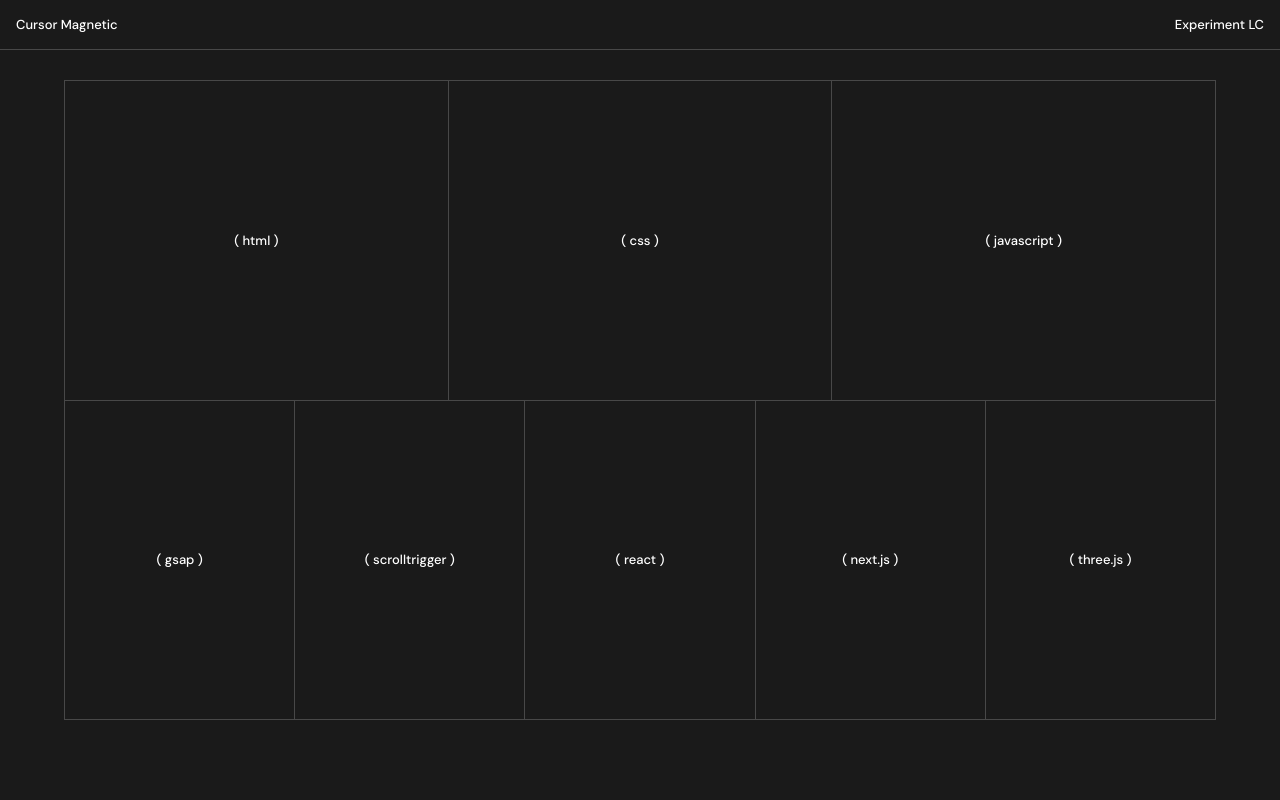
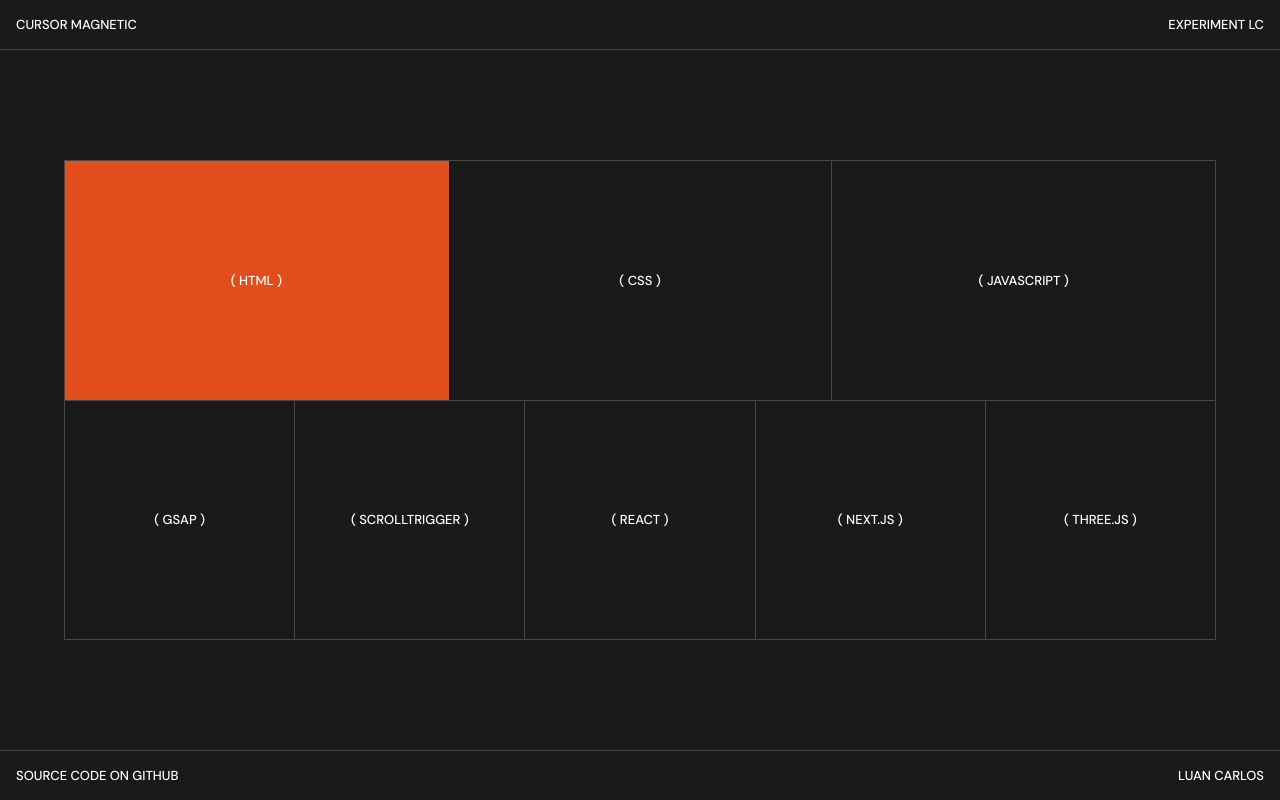
Before and after one commit to Luancss/cursor-magnetic, a Next.js app: page / in a window 1280 px wide. Built offline with nearby package versions, Linux system fonts and the light colour scheme.

Commit message:
refactor(styles): improve layout and fix typos in CSS and React components

```diff
--- a/src/app/globals.css
+++ b/src/app/globals.css
@@ -10,12 +10,14 @@
 }
 
 p {
+  text-transform: uppercase;
   color: #FFFFFF;
   font-size: 13px;
   font-weight: 500;
 }
 
-header, footer {
+header,
+footer {
   position: fixed;
   width: 100vw;
   padding: 1em;
@@ -31,25 +33,31 @@
   border-bottom: 1px solid rgba(255, 255, 255, 0.2);
 }
 
+footer {
+  bottom: 0;
+  border-top: 1px solid rgba(255, 255, 255, 0.2);
+}
+
 header p:not(first:chield),
 footer p {
-  opacity: 0,3;
+  opacity: 0.3;
 }
 
 .container {
   position: relative;
   width: 100%;
-  height: 100vh;
+  height: 100svh;
   display: flex;
   align-items: center;
   justify-content: center;
+  overflow: hidden;
 }
 
 .grid {
   position: relative;
   margin: 0 auto;
   width: 90%;
-  height: 80%;
+  height: 60%;
   display: flex;
   flex-direction: column;
   border: 1px solid rgba(255, 255, 255, 0.2);
@@ -71,21 +79,18 @@
   border-right: 1px solid rgba(255, 255, 255, 0.2);
 }
 
-.grid-item:not(:last-child) {
-  border-right: 1px solid rgba(255, 255, 255, 0.2);
-}
-
 .grid-item p {
+  position: relative;
   z-index: 2;
 }
 
-.hightlight {
+.highlight {
   position: absolute;
   top: 0;
   left: 0;
-  background-color: #FFFFFF;
+  background: #FFFFFF;
   pointer-events: none;
-  transition: all 0.3s ease;
+  transition: all 0.25s ease;
 }
 
 @media (max-width: 900px) {
@@ -113,7 +118,7 @@
     border-bottom: 1px solid rgba(255, 255, 255, 0.2);
   }
 
-  .hightlight {
+  .highlight {
     display: none;
   }
 }
--- a/src/app/page.tsx
+++ b/src/app/page.tsx
@@ -9,14 +9,16 @@
   const highlightRef = useRef<HTMLDivElement>(null);
 
   useEffect(() => {
-    const container = containerRef.current;
+    const container = (containerRef.current as HTMLDivElement) || null;
     const highlight = (highlightRef.current as HTMLDivElement) || null;
+
     const gridItems = container?.querySelectorAll(
       ".grid-item"
     ) as NodeListOf<HTMLElement>;
+
     const firstItem = gridItems?.[0];
 
-    const hightlightColors = [
+    const highlightColors = [
       "#E24E1B",
       "#4381C1",
       "#F79824",
@@ -27,19 +29,44 @@
       "#22AAA1",
     ] as string[];
 
-    gridItems?.forEach((item, index) => {
-      item.dataset.color = hightlightColors[index % hightlightColors.length];
+    gridItems.forEach((item, index) => {
+      item.dataset.color = highlightColors[index % highlightColors.length];
     });
 
     const moveToElement = (element: HTMLElement) => {
       if (element) {
         const rect = element.getBoundingClientRect();
-        const containerRect = container?.getBoundingClientRect() as DOMRect;
+        const containerRect = container.getBoundingClientRect() as DOMRect;
 
         highlight.style.transform = `translate(${
           rect.left - containerRect.left
         }px, ${rect.top - containerRect.top}px)`;
+        highlight.style.width = `${rect.width}px`;
+        highlight.style.height = `${rect.height}px`;
+        highlight.style.backgroundColor = element.dataset.color!;
       }
+    };
+
+    const moveHightlight = (e: MouseEvent) => {
+      const hoveredElement = document.elementFromPoint(e.clientX, e.clientY);
+
+      if (hoveredElement && hoveredElement.classList.contains("grid-item")) {
+        moveToElement(hoveredElement as HTMLElement);
+      } else if (
+        hoveredElement &&
+        hoveredElement.parentElement &&
+        hoveredElement.parentElement.classList.contains("grid-item")
+      ) {
+        moveToElement(hoveredElement.parentElement);
+      }
+    };
+
+    moveToElement(firstItem);
+
+    container.addEventListener("mousemove", moveHightlight);
+
+    return () => {
+      container.removeEventListener("mousemove", moveHightlight);
     };
   }, []);
 
```
